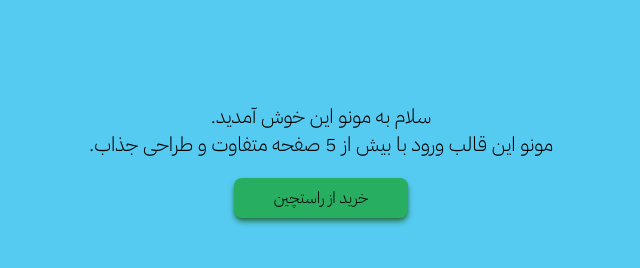
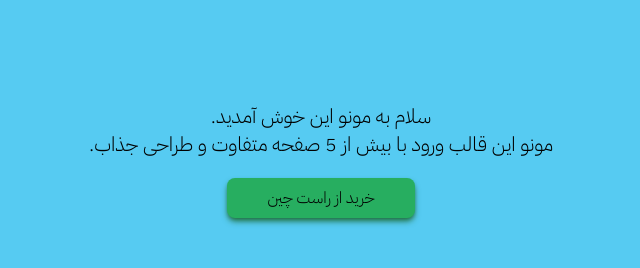
Before and after one commit to matinghassami/Themmy, a plain HTML site: page index.html in a window 1280 px wide. Shown: the top 268 px of the page, 319-959 px from the left. Drawn offline with nearby package versions, Linux system fonts and the light colour scheme.

Commit message:
Update index.html

```diff
--- a/index.html
+++ b/index.html
@@ -27,7 +27,7 @@
                  مونو این قالب ورود با بیش از 5 صفحه متفاوت و طراحی جذاب.
             </h4>
         </div>
-        <a href="https://rtl-theme.com" class="py-2 px-10 bg-[#27AE60] rounded-lg shadow-md shadow-[#217243]"> خرید از راستچین </a>
+        <a href="https://rtl-theme.com" class="py-2 px-10 bg-[#27AE60] rounded-lg shadow-md shadow-[#217243]"> خرید از راست چین </a>
         </div>
       </div>
 
```
